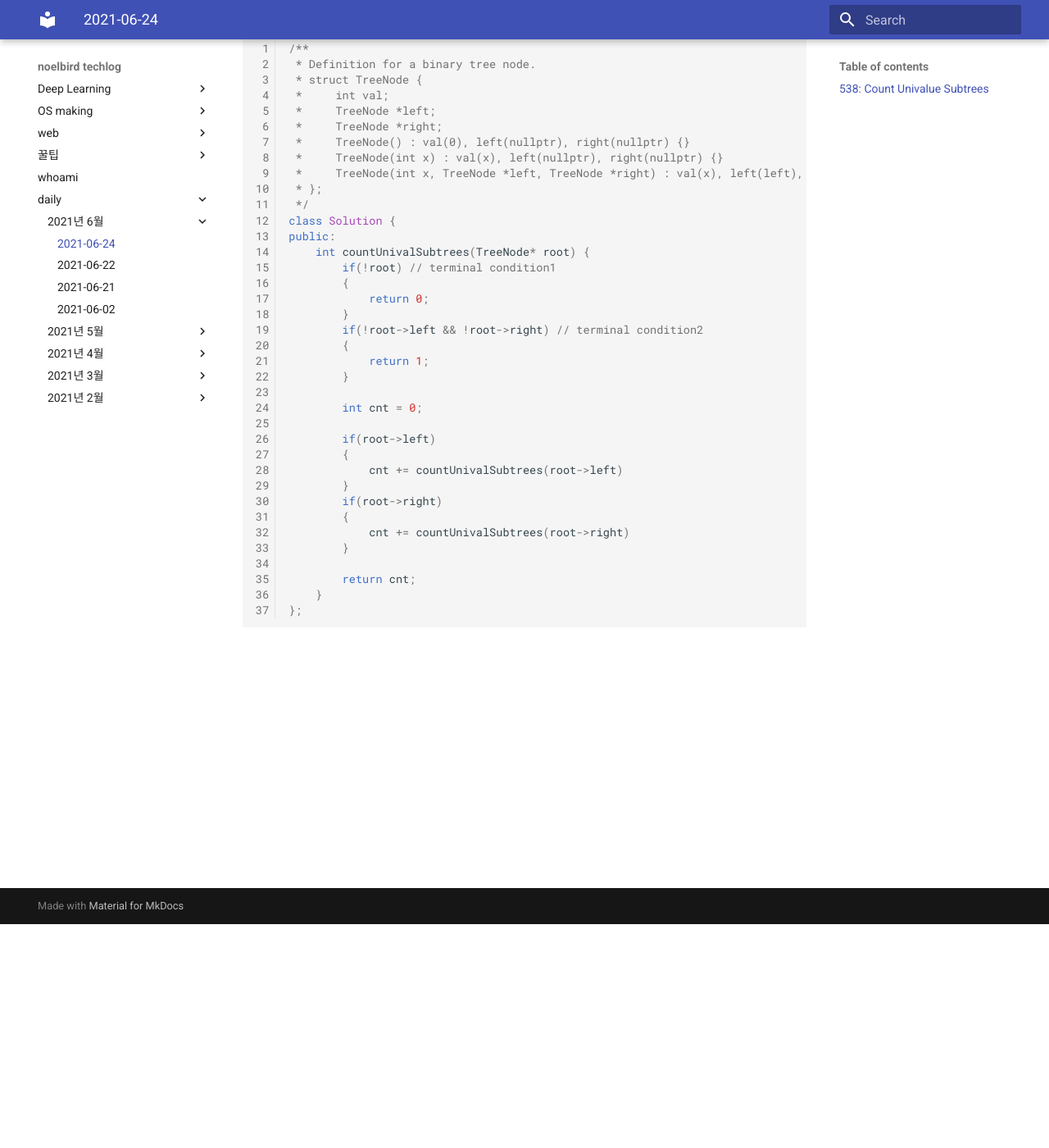
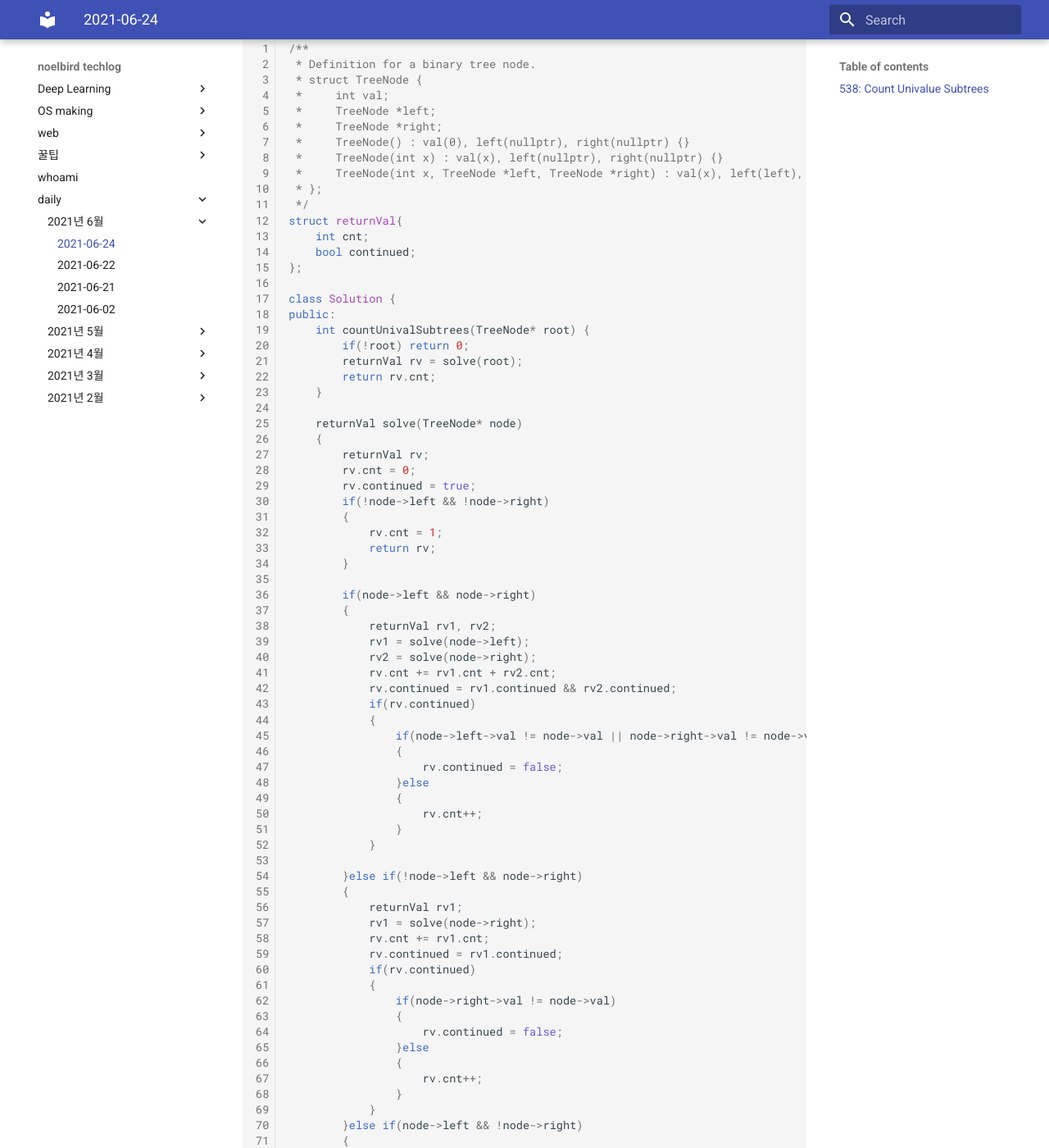
Before and after one commit to NoelBird/noelbird.github.io, an MkDocs documentation site: the page built from docs/daily/2021-06-24.md, in a window 1280 px wide and 1400 px high, scrolled down 273 px. Shown: the whole window at 82% size. Built offline with MkDocs 1.6.1 and Material for MkDocs 9.7.7, drawn with Linux system fonts in a browser that asks for light colours; nearby versions of some CDN libraries; some of the changed text lies outside the part shown.

Commit message:
leet code 2021-06-24

````diff
--- a/docs/daily/2021-06-24.md
+++ b/docs/daily/2021-06-24.md
@@ -6,9 +6,11 @@
 
 
 
-오답..
+메모리를 많이 잡아먹고, 코드가 길었음
 
-=== "C++"
+
+
+=== "C++ time(beats 100%), space(beats 0%)"
 
     ```c++
     /**
@@ -22,30 +24,120 @@
      *     TreeNode(int x, TreeNode *left, TreeNode *right) : val(x), left(left), right(right) {}
      * };
      */
+    struct returnVal{
+        int cnt;
+        bool continued;
+    };
+
     class Solution {
     public:
         int countUnivalSubtrees(TreeNode* root) {
-            if(!root) // terminal condition1
+            if(!root) return 0;
+            returnVal rv = solve(root);
+            return rv.cnt;
+        }
+
+        returnVal solve(TreeNode* node)
+        {
+            returnVal rv;
+            rv.cnt = 0;
+            rv.continued = true;
+            if(!node->left && !node->right)
             {
-                return 0;
-            }
-            if(!root->left && !root->right) // terminal condition2
-            {
-                return 1;
+                rv.cnt = 1;
+                return rv;
             }
 
-            int cnt = 0;
+            if(node->left && node->right)
+            {
+                returnVal rv1, rv2;
+                rv1 = solve(node->left);
+                rv2 = solve(node->right);
+                rv.cnt += rv1.cnt + rv2.cnt;
+                rv.continued = rv1.continued && rv2.continued;
+                if(rv.continued)
+                {
+                    if(node->left->val != node->val || node->right->val != node->val)
+                    {
+                        rv.continued = false;
+                    }else
+                    {
+                        rv.cnt++;
+                    }
+                }
 
-            if(root->left)
+            }else if(!node->left && node->right)
             {
-                cnt += countUnivalSubtrees(root->left)
+                returnVal rv1;
+                rv1 = solve(node->right);
+                rv.cnt += rv1.cnt;
+                rv.continued = rv1.continued;
+                if(rv.continued)
+                {
+                    if(node->right->val != node->val)
+                    {
+                        rv.continued = false;
+                    }else
+                    {
+                        rv.cnt++;
+                    }
+                }
+            }else if(node->left && !node->right)
+            {
+                returnVal rv1;
+                rv1 = solve(node->left);
+                rv.cnt += rv1.cnt;
+                rv.continued = rv1.continued;
+                if(rv.continued)
+                {
+                    if(node->left->val != node->val)
+                    {
+                        rv.continued = false;
+                    }else
+                    {
+                        rv.cnt++;
+                    }
+                }
             }
-            if(root->right)
-            {
-                cnt += countUnivalSubtrees(root->right)
-            }
-
-            return cnt;
+            return rv;
         }
     };
     ```
+
+
+
+=== "C++ 다른 솔루션"
+
+    ```c++
+    class Solution {
+        public:
+        int countUnivalSubtrees(TreeNode* root) {
+            int count = 0;
+            countUnivalSubtreesRecursive(root, count);
+            return count;
+        }
+
+        bool countUnivalSubtreesRecursive(TreeNode* root, int& count)
+        {
+            if(root == NULL) return true;
+
+            auto isLeftUnival = countUnivalSubtreesRecursive(root->left, count);
+            auto isRightUnival = countUnivalSubtreesRecursive(root->right, count);
+
+            if(isLeftUnival && isRightUnival
+               && ((root->left == NULL) || root->left->val == root->val)
+               && ((root->right == NULL) || root->right->val == root->val)
+              )
+            {
+                ++count;
+                return true;
+            }
+            return false;
+        }
+    };
+    ```
+
+
+
+1. 함수의 반환형: 부모 노드에서 자식의 정보를 알고 있기 때문에, bool type으로 충분
+2. count는 stack보다 전역 변수로 두는게 좋음
````
